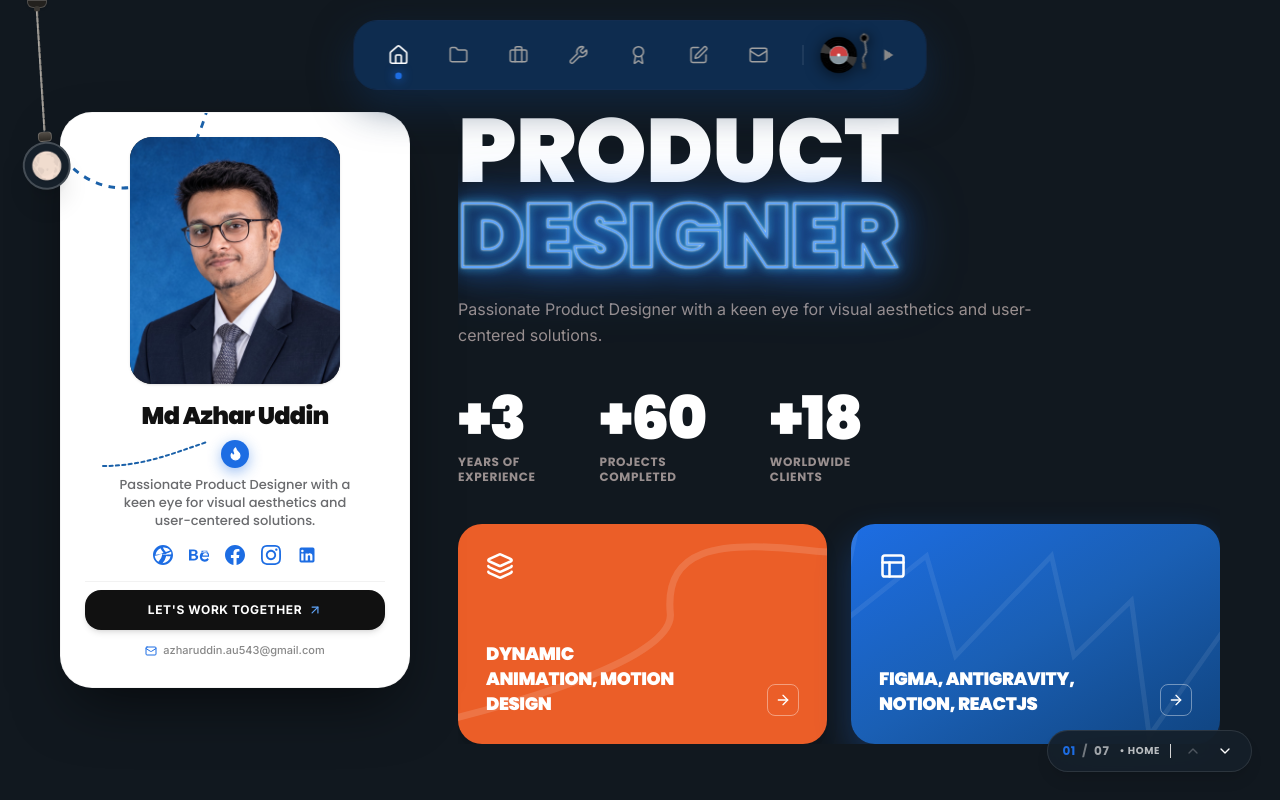
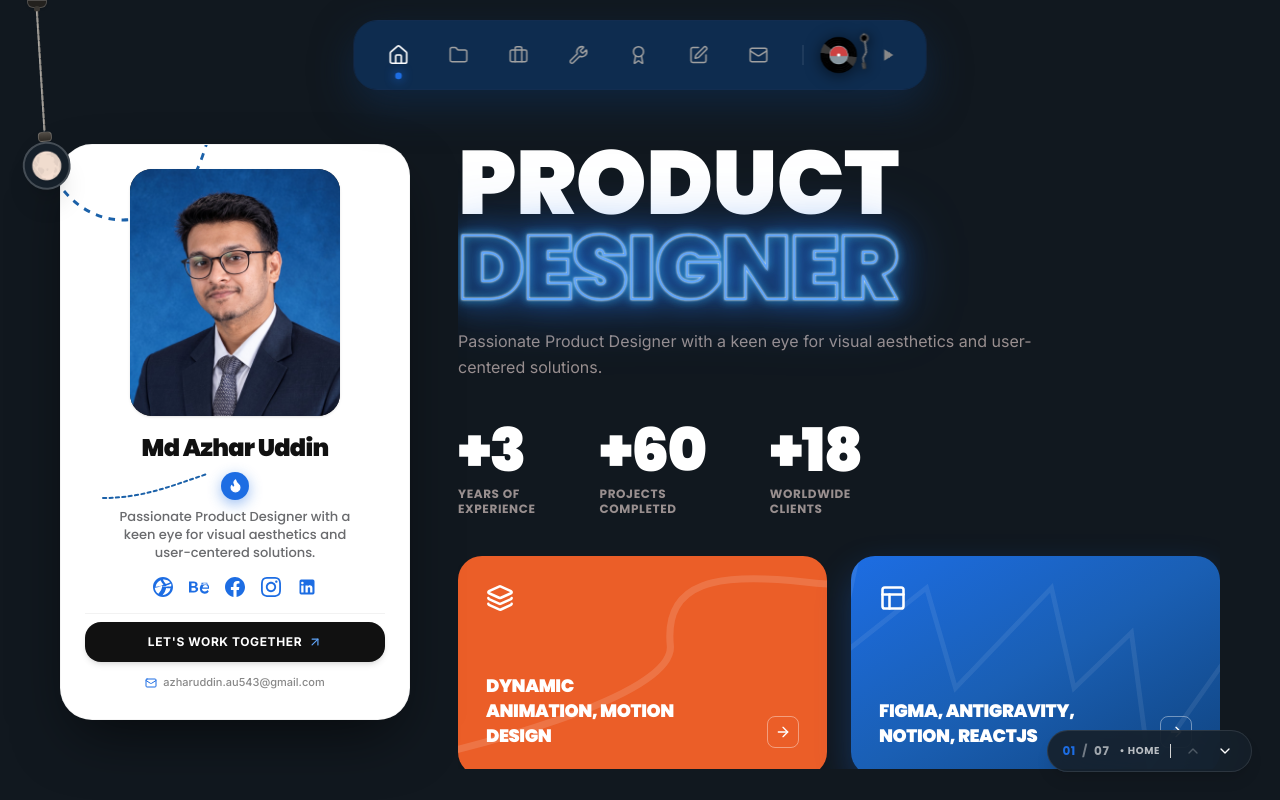
Before and after one commit to azharuddinak47/azhar-uddin-portfolio, a Next.js app: page / in a window 1280 px wide. Built offline with nearby package versions, Linux system fonts and the light colour scheme.

Commit message:
Position profile card and section lower below floating navbar

```diff
--- a/src/app/page.tsx
+++ b/src/app/page.tsx
@@ -297,7 +297,7 @@ export default function Home() {
       <Navbar />
 
       {/* Two-Column Master Layout */}
-      <div className="max-w-[1240px] mx-auto px-4 sm:px-6 lg:px-10 pt-16 sm:pt-24 lg:pt-28 pb-20 sm:pb-16 lg:pb-8 w-full">
+      <div className="max-w-[1240px] mx-auto px-4 sm:px-6 lg:px-10 pt-20 sm:pt-28 lg:pt-36 pb-20 sm:pb-16 lg:pb-8 w-full">
         <div className="flex flex-col lg:flex-row gap-8 lg:gap-12 items-start w-full relative">
           {/* Left Column: Sticky Profile Card - always on desktop; on mobile shown on home section */}
           <SidebarProfileCard className={activeSection === 'home' ? 'block' : 'hidden lg:block'} />
@@ -305,7 +305,7 @@ export default function Home() {
           {/* Right Column: Single Section Screen with buttery smooth internal scroll and crossfade */}
           <main
             ref={scrollContainerRef}
-            className="flex-1 w-full min-w-0 relative lg:max-h-[calc(100vh-140px)] lg:overflow-y-auto lg:overflow-x-hidden custom-scrollbar no-scrollbar"
+            className="flex-1 w-full min-w-0 relative lg:max-h-[calc(100vh-175px)] lg:overflow-y-auto lg:overflow-x-hidden custom-scrollbar no-scrollbar"
             style={{ overscrollBehavior: 'contain' }}
           >
             <AnimatePresence mode="wait" custom={slideDirection}>
--- a/src/components/layout/SidebarProfileCard.tsx
+++ b/src/components/layout/SidebarProfileCard.tsx
@@ -44,7 +44,7 @@ export const SidebarProfileCard = ({ className = '', onOpenEditModal }: { classN
   const cardDescription = profile.subHeadline || 'A Product Designer who has crafted intuitive and impactful digital solutions.';
 
   return (
-    <aside className={`w-full lg:w-[350px] shrink-0 static lg:sticky lg:top-28 lg:self-start z-40 ${className}`}>
+    <aside className={`w-full lg:w-[350px] shrink-0 static lg:sticky lg:top-36 lg:self-start z-40 ${className}`}>
       <motion.div
         initial={{ opacity: 0, y: 25 }}
         animate={{ opacity: 1, y: 0 }}
```
